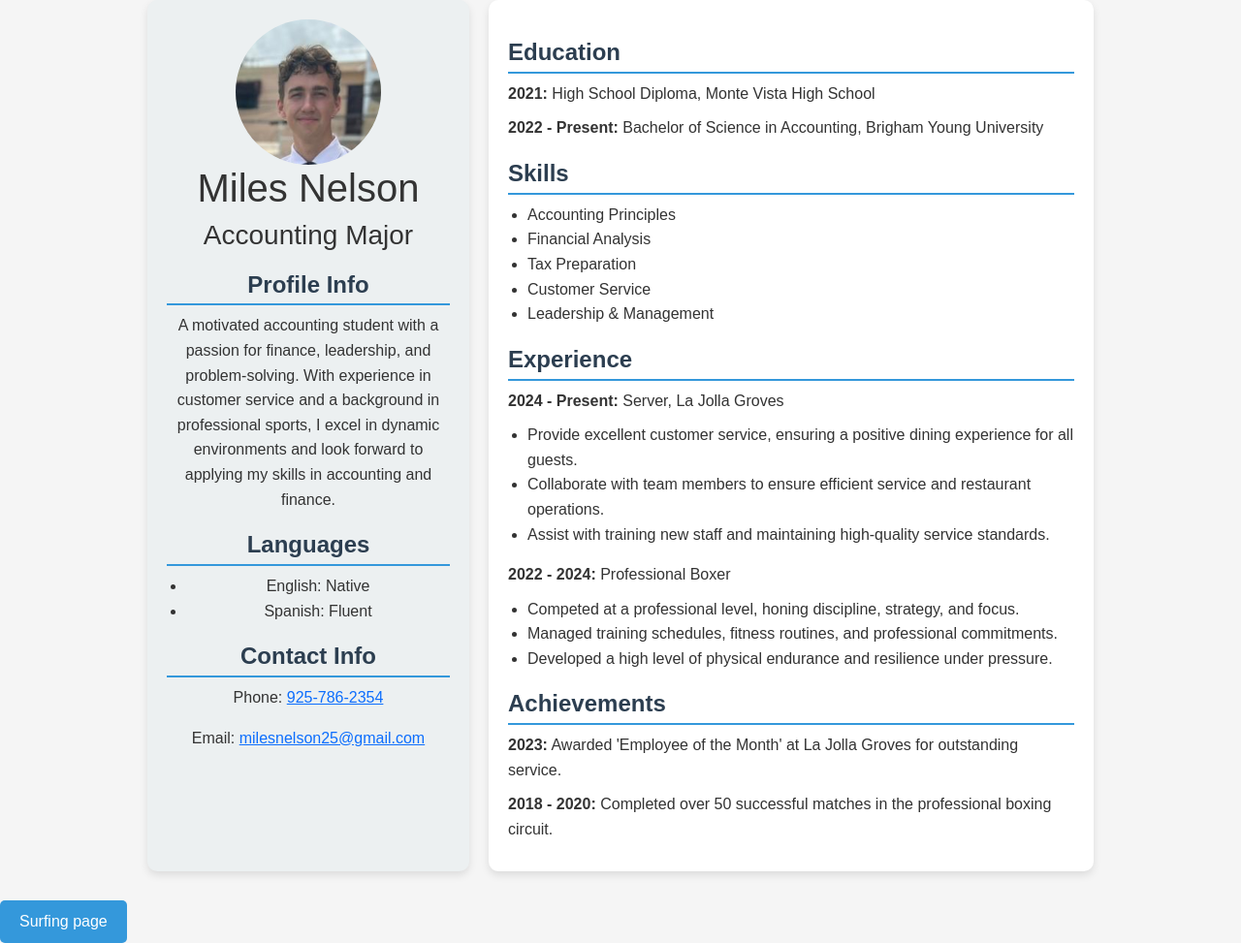
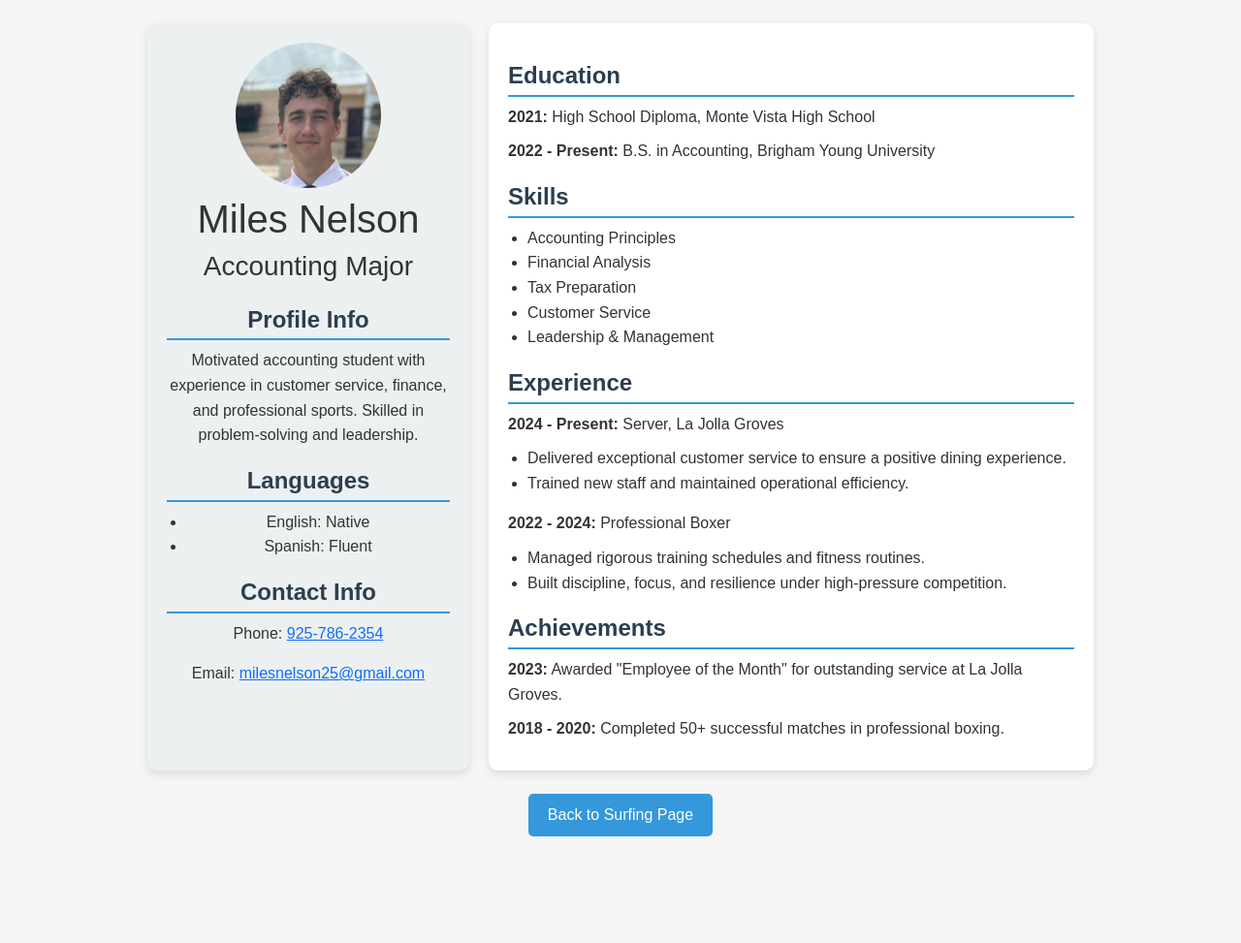
Before and after one commit to milesn02/BeginnersSurfing, a plain HTML site: page html/Resume.html.html in a window 1280 px wide. Shown: the whole page at 97% size. After the commit the page ends 863 px from the top, so only its background shows below. Drawn offline with nearby package versions, Linux system fonts and the light colour scheme.

Commit message:
Update Resume.html.html

```diff
--- a/html/Resume.html.html
+++ b/html/Resume.html.html
@@ -5,48 +5,45 @@
   <meta name="viewport" content="width=device-width, initial-scale=1.0">
   <title>Miles Nelson - Resume</title>
   <link href="https://cdn.jsdelivr.net/npm/bootstrap@5.3.0-alpha1/dist/css/bootstrap.min.css" rel="stylesheet">
-  <link href="../CSS/Resume.CSS" rel="stylesheet">
+  <link href="../CSS/Resume.css" rel="stylesheet">
 </head>
 <body>
-  <div class="container">
-    <!-- Left Section: Profile Info and Photo -->
-    <div class="left-section">
-      <div class="header">
-        <!-- Wrapping the image with an anchor tag that links to the photo -->
-        <img src="../Photos/thumbnail_IMG_4906.jpg" alt="Headshot of Miles Nelson" class="profile-photo" onerror="this.src='https://via.placeholder.com/150';">
-        <h1>Miles Nelson</h1>
+  <div class="container mt-4">
+    <!-- Left Section -->
+    <aside class="left-section">
+      <div class="text-center mb-4">
+        <img src="../Photos/thumbnail_IMG_4906.jpg" alt="Miles Nelson Headshot"
+             class="profile-photo" onerror="this.src='https://via.placeholder.com/150';">
+        <h1 class="mt-2">Miles Nelson</h1>
         <h3>Accounting Major</h3>
       </div>
-
-      <div class="section">
+      <div>
         <h2 class="section-title">Profile Info</h2>
-        <p>A motivated accounting student with a passion for finance, leadership, and problem-solving. With experience in customer service and a background in professional sports, I excel in dynamic environments and look forward to applying my skills in accounting and finance.</p>
+        <p>Motivated accounting student with experience in customer service, finance, and professional sports. Skilled in problem-solving and leadership.</p>
       </div>
-
-      <div class="section">
+      <div>
         <h2 class="section-title">Languages</h2>
         <ul>
           <li>English: Native</li>
           <li>Spanish: Fluent</li>
         </ul>
       </div>
-
-      <div class="section">
+      <div>
         <h2 class="section-title">Contact Info</h2>
         <p>Phone: <a href="tel:+19257862354">925-786-2354</a></p>
         <p>Email: <a href="mailto:milesnelson25@gmail.com">milesnelson25@gmail.com</a></p>
       </div>
-    </div>
+    </aside>
 
-    <!-- Right Section: Education, Experience, and Skills -->
-    <div class="right-section">
-      <div class="section">
+    <!-- Right Section -->
+    <main class="right-section">
+      <section>
         <h2 class="section-title">Education</h2>
         <p><strong>2021:</strong> High School Diploma, Monte Vista High School</p>
-        <p><strong>2022 - Present:</strong> Bachelor of Science in Accounting, Brigham Young University</p>
-      </div>
+        <p><strong>2022 - Present:</strong> B.S. in Accounting, Brigham Young University</p>
+      </section>
 
-      <div class="section">
+      <section>
         <h2 class="section-title">Skills</h2>
         <ul>
           <li>Accounting Principles</li>
@@ -55,43 +52,37 @@
           <li>Customer Service</li>
           <li>Leadership & Management</li>
         </ul>
-      </div>
+      </section>
 
-      <div class="section">
+      <section>
         <h2 class="section-title">Experience</h2>
-        <div class="experience-item">
+        <div>
           <p><strong>2024 - Present:</strong> Server, La Jolla Groves</p>
           <ul>
-            <li>Provide excellent customer service, ensuring a positive dining experience for all guests.</li>
-            <li>Collaborate with team members to ensure efficient service and restaurant operations.</li>
-            <li>Assist with training new staff and maintaining high-quality service standards.</li>
+            <li>Delivered exceptional customer service to ensure a positive dining experience.</li>
+            <li>Trained new staff and maintained operational efficiency.</li>
           </ul>
         </div>
-        <div class="experience-item">
+        <div>
           <p><strong>2022 - 2024:</strong> Professional Boxer</p>
           <ul>
-            <li>Competed at a professional level, honing discipline, strategy, and focus.</li>
-            <li>Managed training schedules, fitness routines, and professional commitments.</li>
-            <li>Developed a high level of physical endurance and resilience under pressure.</li>
+            <li>Managed rigorous training schedules and fitness routines.</li>
+            <li>Built discipline, focus, and resilience under high-pressure competition.</li>
           </ul>
         </div>
-      </div>
+      </section>
 
-      <div class="section">
+      <section>
         <h2 class="section-title">Achievements</h2>
-        <div class="achievement-item">
-          <p><strong>2023:</strong> Awarded 'Employee of the Month' at La Jolla Groves for outstanding service.</p>
-        </div>
-        <div class="achievement-item">
-          <p><strong>2018 - 2020:</strong> Completed over 50 successful matches in the professional boxing circuit.</p>
-        </div>
-      </div>
-    </div>
+        <p><strong>2023:</strong> Awarded "Employee of the Month" for outstanding service at La Jolla Groves.</p>
+        <p><strong>2018 - 2020:</strong> Completed 50+ successful matches in professional boxing.</p>
+      </section>
+    </main>
   </div>
 
-  <!-- Footer with GitHub link, replaced with "Back to Surfing" button -->
-  <footer>
-    <a href="../index.html" class="btn btn-primary">Surfing page</a>
+  <!-- Footer -->
+  <footer class="text-center mt-4">
+    <a href="../index.html" class="btn btn-primary">Back to Surfing Page</a>
   </footer>
 </body>
 </html>
```
